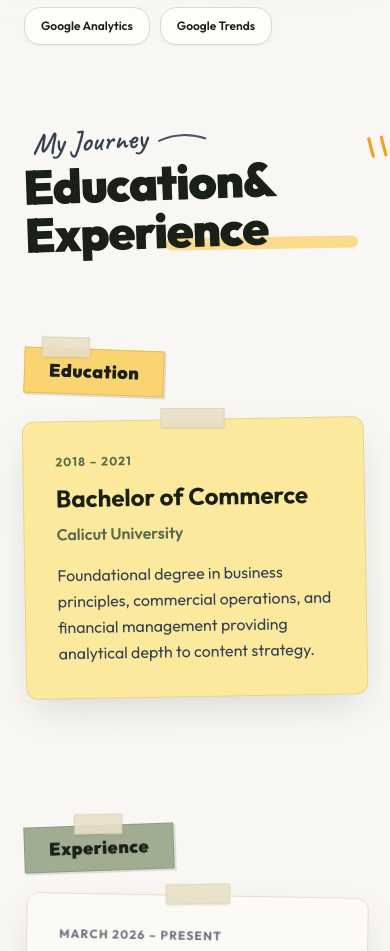
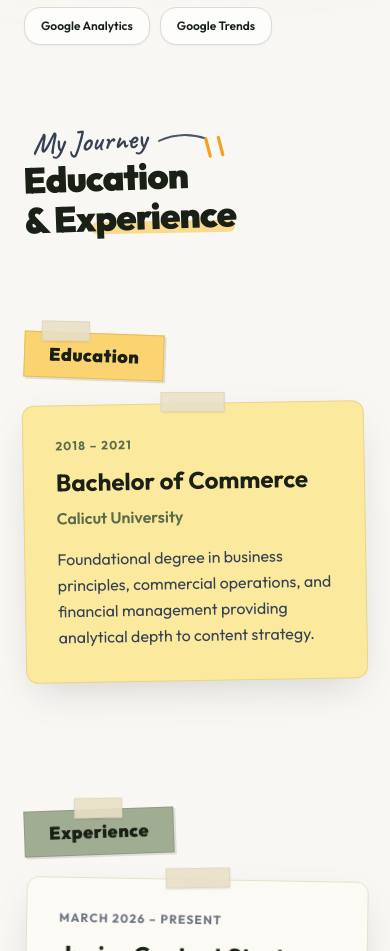
Before and after one commit to PreethiMurugan-20/resmi-portfolio, a website built with Vite: page index.html in a window 390 px wide. Shown: the part 2601-3552 px from the top of the page. Built offline with nearby package versions, Linux system fonts and the light colour scheme; a web font is replaced by a local one.

Commit message:
fix: resolve mobile layout overflow and responsive text scaling in education section

```diff
--- a/index.html
+++ b/index.html
@@ -23,7 +23,7 @@
 </head>
 
 <body
-  class="bg-[#F8F7F3] text-[#1a1a1a] font-['Outfit',sans-serif] antialiased min-h-screen overflow-x-hidden flex flex-col relative selection:bg-[#7C8C70] selection:text-white">
+  class="bg-[#F8F7F3] text-[#1a1a1a] font-['Outfit',sans-serif] antialiased min-h-screen flex flex-col relative selection:bg-[#7C8C70] selection:text-white">
 
   <!-- Floating Navbar -->
   <header class="absolute top-4 md:top-6 left-0 right-0 w-full px-4 sm:px-6 md:px-10 z-50 pointer-events-none">
@@ -481,15 +481,15 @@
           My Journey
           <svg class="inline-block w-12 h-3 text-gray-600 ml-1" viewBox="0 0 50 10" fill="none"><path d="M0,5 Q25,-5 50,5" stroke="currentColor" stroke-width="2" stroke-linecap="round"/></svg>
         </p>
-        <div class="relative inline-block">
-          <h2 class="text-5xl sm:text-6xl md:text-7xl font-black tracking-tight text-[#1a2016] transform -rotate-2">
-            Education<br class="hidden sm:block">&amp; Experience
+        <div class="relative inline-block max-w-full">
+          <h2 class="text-4xl sm:text-6xl md:text-7xl font-black tracking-tight text-[#1a2016] transform -rotate-2">
+            Education<br>&amp; Experience
           </h2>
           <!-- Yellow scratch/highlight underneath Experience -->
-          <div class="absolute bottom-1 right-2 w-48 h-3 md:h-4 bg-[#fbd472] -z-10 transform -rotate-1 rounded-full opacity-80"></div>
+          <div class="absolute bottom-1 right-0 sm:right-2 w-36 sm:w-48 h-3 md:h-4 bg-[#fbd472] -z-10 transform -rotate-1 rounded-full opacity-80"></div>
 
           <!-- Decorative orange lines -->
-          <div class="absolute -top-6 -right-8 md:-right-16 text-[#f6a020] font-bold transform rotate-12">
+          <div class="absolute -top-6 right-0 sm:-right-8 md:-right-16 text-[#f6a020] font-bold transform rotate-12">
              <svg width="40" height="40" viewBox="0 0 50 50">
                <path d="M10,10 L20,30" stroke="currentColor" stroke-width="4" stroke-linecap="round"/>
                <path d="M25,5 L35,25" stroke="currentColor" stroke-width="4" stroke-linecap="round"/>
```
